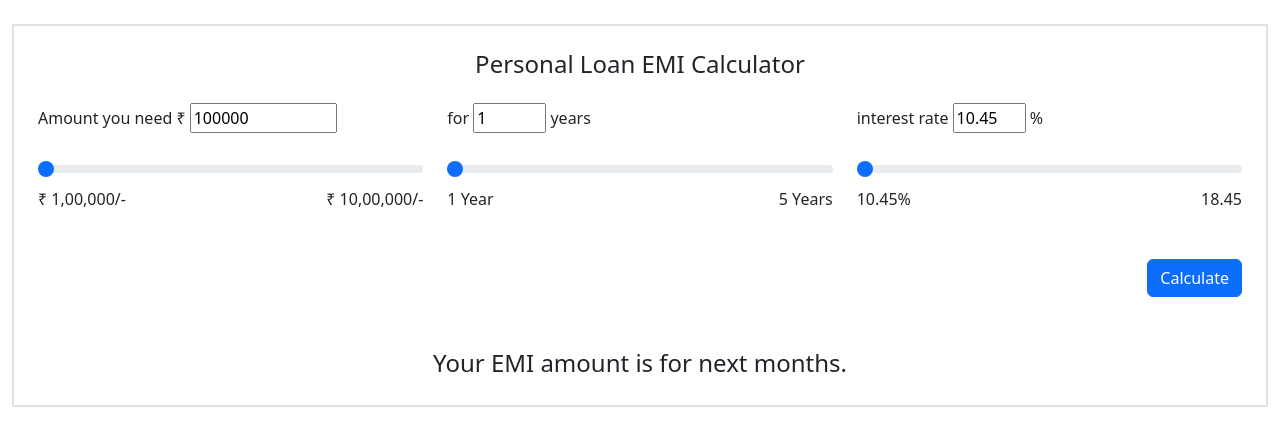
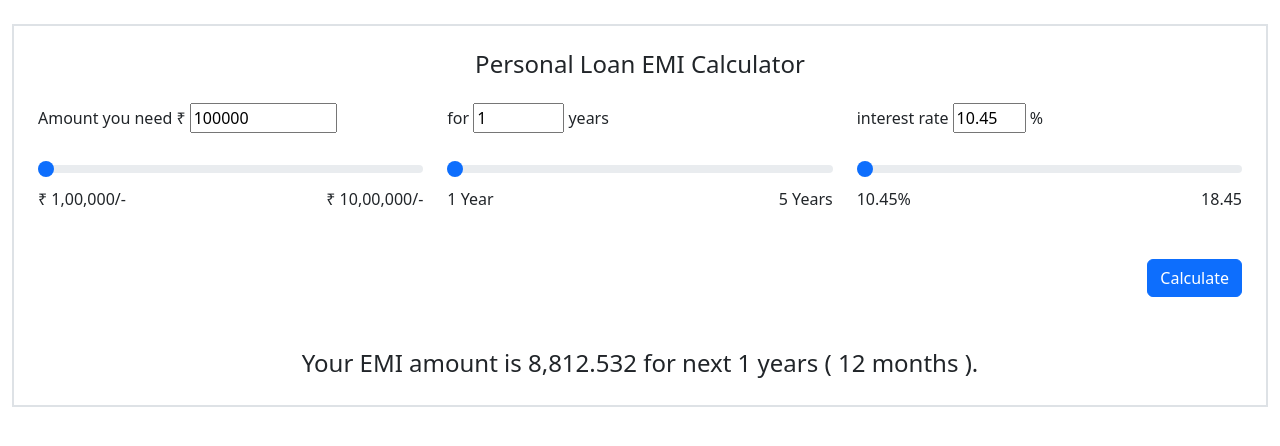
Before and after one commit to neehargadam/React-Project, a React (Vite) app: page / in a window 1280 px wide. Both pictures are taken after a click on the button "Calculate". Shown: the top 446 px of the page. Built offline with nearby package versions, Linux system fonts and the light colour scheme.

Commit message:
working EMI Calculator

```diff
--- a/src/components/emi-calculator/emi-calculator.jsx
+++ b/src/components/emi-calculator/emi-calculator.jsx
@@ -4,6 +4,8 @@ function EMICalculator() {
     const [amount,setAmount]=useState(100000);
     const[years,setYears]=useState(1);
     const[rate,setRate]=useState(10.45);
+    const[emi,setEmi]=useState(0);
+    const[toggleResult,setToggleResult]=useState('d-none');
 
 
     function handleAmountChange(e)
@@ -17,6 +19,16 @@ function EMICalculator() {
         setRate(e.target.value);
     }
 
+    function handleCalculateClick()
+    {
+        var P= parseInt(amount);
+        var N= parseInt(years)*12;
+        var R= parseFloat(rate)/100/12;
+        var EMI= (P*R*Math.pow(1+R,N))/(Math.pow(1+R,N)-1);
+        setEmi(EMI);
+        setToggleResult('d-block');
+    }
+
   return (
     <div className="container-fluid">
       <div className="p-4 border border-2 mt-4">
@@ -26,7 +38,7 @@ function EMICalculator() {
             Amount you need &#8377; <input type="text" size="10" value={amount} onChange={handleAmountChange}/>
           </div>
           <div className="col">
-            for <input type="text" size="2" value={years} onChange={handleYearsChange}/> years
+            for <input type="text" size="4" value={years} onChange={handleYearsChange}/> years
           </div>
           <div className="col">
             interest rate <input type="text" size="2" value={rate} onChange={handleRateChange}/> %
@@ -34,14 +46,14 @@ function EMICalculator() {
         </div>
         <div className="my-4 row">
           <div className="col">
-            <input type="range" className="form-range" min="100000" max="1000000" value={amount} onChange={handleAmountChange}/>
+            <input type="range" className="form-range" min="100000" max="1000000" value={amount} onChange={handleAmountChange} step="1000"/>
             <div>
               <span>&#8377; 1,00,000/-</span>
               <span className="float-end">&#8377; 10,00,000/-</span>
             </div>
           </div>
           <div className="col">
-            <input type="range" className="form-range" min="1" max="5" value={years} onChange={handleYearsChange}/>
+            <input type="range" className="form-range" min="1" max="5" value={years} onChange={handleYearsChange} step="1"/>
             <div>
               <span>1 Year</span>
               <span className="float-end">5 Years</span>
@@ -57,14 +69,15 @@ function EMICalculator() {
         </div>
         <div className="row mt-5">
           <div className="col text-end">
-            <button className="btn btn-primary">Calculate</button>
+            <button className="btn btn-primary" onClick={handleCalculateClick}>
+              Calculate
+            </button>
           </div>
         </div>
-        <div className={`row mt-5 `}>
+        <div className={`row mt-5 ${toggleResult}`}>
         <div className="col">
             <div className="text-center fs-4">
-              Your EMI amount is <span className="fw-bold"></span> for next
-              months.
+              Your EMI amount is {emi.toLocaleString(2)} for next {years} years ( {years*12} months ).
             </div>
           </div>
         </div>
```
